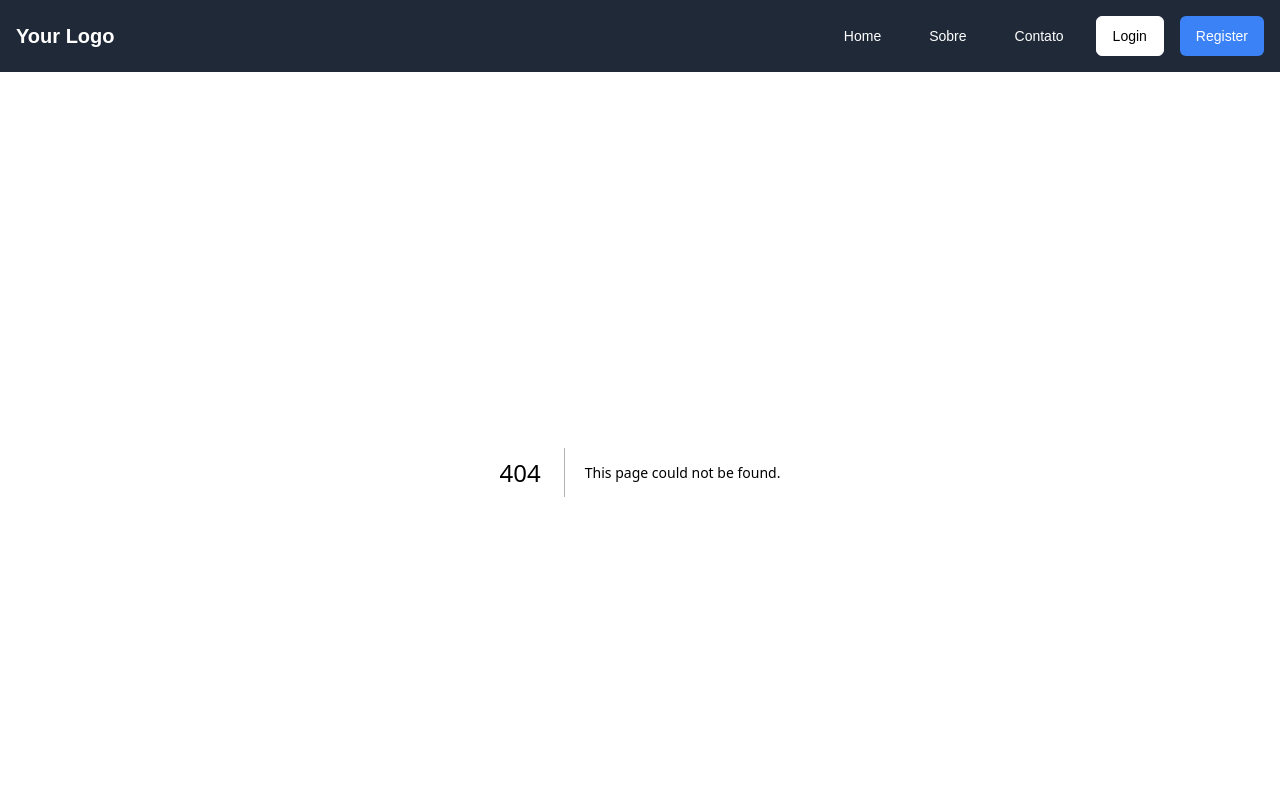
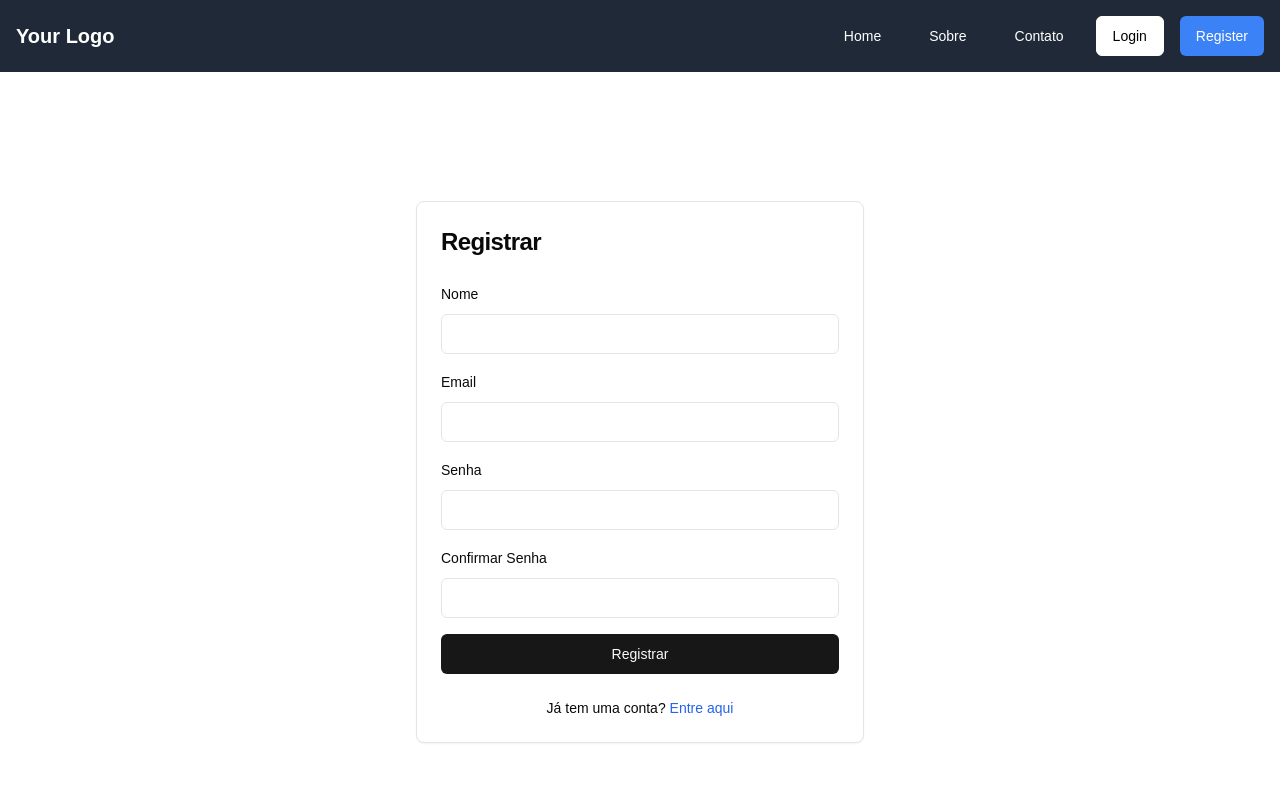
Before and after one commit to felipeSoaresEnterScience/Projeto_Agenda_Reunioes, a Next.js app in the folder projeto_agenda/: page /register in a window 1280 px wide. Before the commit this address had no page. Shown: the top 800 px of the page. Built offline with nearby package versions, Linux system fonts and the light colour scheme.

Commit message:
:sparkles: feat: add RegisterPage and  Interface FormRegister

```diff
--- a/projeto_agenda/app/login/page.tsx
+++ b/projeto_agenda/app/login/page.tsx
@@ -1,3 +1,5 @@
+"use client";
+
 import React from "react";
 import Link from "next/link";
 
--- /dev/null
+++ b/projeto_agenda/app/register/page.tsx
@@ -0,0 +1,167 @@
+"use client";
+
+import Link from "next/link";
+import React, { useState, ChangeEvent, FormEvent } from "react";
+
+// Importing components from the shadcn UI library
+import { Button } from "@/components/ui/button";
+import { Input } from "@/components/ui/input";
+import {
+  Card,
+  CardHeader,
+  CardTitle,
+  CardContent,
+  CardFooter,
+} from "@/components/ui/card";
+import { AlertCircle } from "lucide-react";
+
+// importing interfaces
+import { FormErrors, FormData } from "../../types/formRegister";
+
+export default function RegisterPage() {
+  const [formData, setFormData] = useState<FormData>({
+    name: "",
+    email: "",
+    password: "",
+    confirmPassword: "",
+  });
+
+  const [errors, setErrors] = useState<FormErrors>({});
+  const [success, setSuccess] = useState<string>("");
+
+  // Função de validação que retorna um objeto contendo os erros
+  const validateForm = (): FormErrors => {
+    let formErrors: FormErrors = {};
+    if (!formData.name) formErrors.name = "Nome é obrigatório.";
+    if (!formData.email) {
+      formErrors.email = "Email é obrigatório.";
+    } else if (!/\S+@\S+\.\S+/.test(formData.email)) {
+      formErrors.email = "Email inválido.";
+    }
+    if (!formData.password) formErrors.password = "Senha é obrigatória.";
+    if (formData.password !== formData.confirmPassword) {
+      formErrors.confirmPassword = "As senhas não coincidem.";
+    }
+
+    return formErrors;
+  };
+
+  // Manipulador de envio do formulário
+  const handleSubmit = (e: FormEvent) => {
+    e.preventDefault();
+    const validationErrors = validateForm();
+    if (Object.keys(validationErrors).length > 0) {
+      setErrors(validationErrors);
+    } else {
+      setErrors({});
+      setSuccess("Registro realizado com sucesso!");
+    }
+  };
+
+  // Manipulador de alteração dos campos de entrada
+  const handleChange = (e: ChangeEvent<HTMLInputElement>) => {
+    setFormData({ ...formData, [e.target.id]: e.target.value });
+  };
+
+  return (
+    <div className="container mx-auto px-4 h-screen flex items-center justify-center">
+      <Card className="w-full max-w-md">
+        <CardHeader className="space-y-1">
+          <CardTitle className="text-2xl font-bold">Registrar</CardTitle>
+        </CardHeader>
+        <CardContent>
+          <form className="space-y-4" onSubmit={handleSubmit}>
+            <div className="space-y-2">
+              <label htmlFor="name" className="text-sm font-medium">
+                Nome
+              </label>
+              <Input
+                id="name"
+                type="text"
+                value={formData.name}
+                onChange={handleChange}
+                required
+              />
+              {errors.name && (
+                <p className="text-sm text-red-600 flex items-center">
+                  <AlertCircle className="mr-2 w-4 h-4" /> {errors.name}
+                </p>
+              )}
+            </div>
+
+            <div className="space-y-2">
+              <label htmlFor="email" className="text-sm font-medium">
+                Email
+              </label>
+              <Input
+                id="email"
+                type="email"
+                value={formData.email}
+                onChange={handleChange}
+                required
+              />
+              {errors.email && (
+                <p className="text-sm text-red-600 flex items-center">
+                  <AlertCircle className="mr-2 w-4 h-4" /> {errors.email}
+                </p>
+              )}
+            </div>
+
+            <div className="space-y-2">
+              <label htmlFor="password" className="text-sm font-medium">
+                Senha
+              </label>
+              <Input
+                id="password"
+                type="password"
+                value={formData.password}
+                onChange={handleChange}
+                required
+              />
+              {errors.password && (
+                <p className="text-sm text-red-600 flex items-center">
+                  <AlertCircle className="mr-2 w-4 h-4" /> {errors.password}
+                </p>
+              )}
+            </div>
+
+            <div className="space-y-2">
+              <label htmlFor="confirmPassword" className="text-sm font-medium">
+                Confirmar Senha
+              </label>
+              <Input
+                id="confirmPassword"
+                type="password"
+                value={formData.confirmPassword}
+                onChange={handleChange}
+                required
+              />
+              {errors.confirmPassword && (
+                <p className="text-sm text-red-600 flex items-center">
+                  <AlertCircle className="mr-2 w-4 h-4" />{" "}
+                  {errors.confirmPassword}
+                </p>
+              )}
+            </div>
+
+            <Button type="submit" className="w-full">
+              Registrar
+            </Button>
+
+            {success && (
+              <p className="text-sm text-green-600 mt-4">{success}</p>
+            )}
+          </form>
+        </CardContent>
+        <CardFooter className="flex flex-col space-y-2">
+          <div className="text-sm">
+            Já tem uma conta?{" "}
+            <Link href="/login" className="text-blue-600 hover:underline">
+              Entre aqui
+            </Link>
+          </div>
+        </CardFooter>
+      </Card>
+    </div>
+  );
+}
--- /dev/null
+++ b/projeto_agenda/types/formRegister.tsx
@@ -0,0 +1,13 @@
+export interface FormData {
+  name: string;
+  email: string;
+  password: string;
+  confirmPassword: string;
+}
+
+export interface FormErrors {
+  name?: string;
+  email?: string;
+  password?: string;
+  confirmPassword?: string;
+}
```
Also changed, not shown: 1 other file (tests, documents, lock files or other folders).
